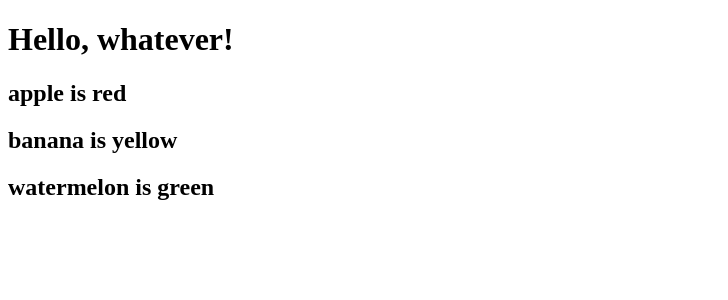
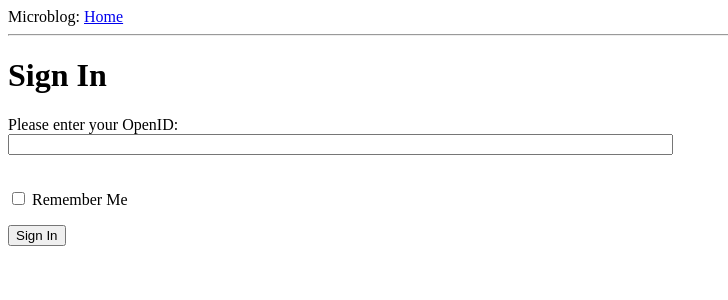
Before and after one commit to Weilor/learn_flask, a Flask app: page / in a window 1280 px wide. Shown: the top 300 px of the page, without its empty margins (0-728 px from the left). Run offline with Flask 2, Linux system fonts and the light colour scheme.

Commit message:
date:2016.04.24 author:acezio.han message:login function demon

```diff
--- a/app/__init__.py
+++ b/app/__init__.py
@@ -1,4 +1,5 @@
 from flask import Flask
 
 app = Flask(__name__)
+app.config.from_object("config")
 from app import views
--- /dev/null
+++ b/app/forms.py
@@ -0,0 +1,8 @@
+from flask.ext.wtf import Form
+from wtforms import StringField, BooleanField
+from wtforms.validators import DataRequired
+
+
+class LoginForm(Form):
+    openid = StringField('openid', validators=[DataRequired()])
+    remember_me = BooleanField('remember_me', default=False)
--- /dev/null
+++ b/app/templates/base.html
@@ -0,0 +1,24 @@
+<!DOCTYPE html>
+<html>
+    <head>
+        {% if title == none %}
+        <title>{{title}} - microblog</title>
+        {% else %}
+        <title>Welcome - microblog</title>
+        {% endif %}
+    </head>
+    <body>
+        {% with messages = get_flashed_messages() %}
+            {% if messages %}
+                <ul>
+                {% for message in messages %}
+                    <li>{{ message }} </li>
+                {% endfor %}
+                </ul>
+            {% endif %}
+        {% endwith %}
+        <div>Microblog: <a href="/index">Home</a></div>
+        <hr>
+        {% block content %}{% endblock %}
+    </body>
+</html>
--- /dev/null
+++ b/app/templates/forms.html
@@ -0,0 +1,17 @@
+<!DOCTYPE html>
+{% extends "index.html" %}
+{% block content %}
+    <h1>Sign In</h1>
+    <form action="" method="post" name="login">
+        {{form.hidden_tag()}}
+        <p>
+            Please enter your OpenID:<br>
+            {{form.openid(size=80)}}<br>
+            {% for error in form.openid.errors %}
+                <span style="color: red">{{ error }}</span>
+            {% endfor %}<br>
+        </p>
+        <p>{{form.remember_me}} Remember Me</p>
+        <p><input type="submit" value="Sign In"></p>
+    </form>
+{% endblock %}
--- a/app/templates/index.html
+++ b/app/templates/index.html
@@ -1,16 +1,4 @@
-<!DOCTYPE html>
-<html>
-    <head>
-        {% if title == none %}
-        <title>{{title}} - microblog</title>
-        {% else %}
-        <title>Welcome - microblog</title>
-        {% endif %}
-    </head>
-    <body>
-        <h1>Hello, {{user.nickname}}!</h1>
-        {% for item in fruitlist %}
-        <h2>{{ item.name }} is {{ item.color }}</h2>
-        {% endfor %}
-    </body>
-</html>
+{% extends "base.html" %}
+{% block content %}
+    <h1>Hello World!</h1>
+{% endblock %}
--- a/app/views.py
+++ b/app/views.py
@@ -1,14 +1,13 @@
 from app import app
-from flask import render_template
+from flask import render_template, flash, redirect
+from forms import LoginForm
+
 
 @app.route("/")
+@app.route("/index", methods=['GET', 'POST'])
 def index():
-    user = {"name": "acezio", "nickname": "whatever"}
-    color_of_fruit = [
-        {"name": "apple", "color": "red"},
-        {"name": "banana", "color": "yellow"},
-        {"name": "watermelon", "color": "green"},
-    ]
-    return render_template("index.html",
-                           user=user,
-                           fruitlist=color_of_fruit)
+    form = LoginForm()
+    if form.validate_on_submit():
+        flash("OpenID=" + form.openid.data + "and remember me is" + str(form.remember_me.data))
+        return redirect('/index')
+    return render_template("forms.html", title="sign in", form=form)
--- /dev/null
+++ b/config.py
@@ -0,0 +1,2 @@
+CSRF_ENABLED = True
+SECRET_KEY = 'you-will-never-guess'
--- a/run.py
+++ b/run.py
@@ -1,3 +1,7 @@
 from app import app
+from flask.ext.script import Manager
 
-app.run(debug=True)
+manager = Manager(app)
+if __name__ == "__main__":
+    #manager.run()
+    app.run(debug=True)
```
Also changed, not shown: 4 other files.
